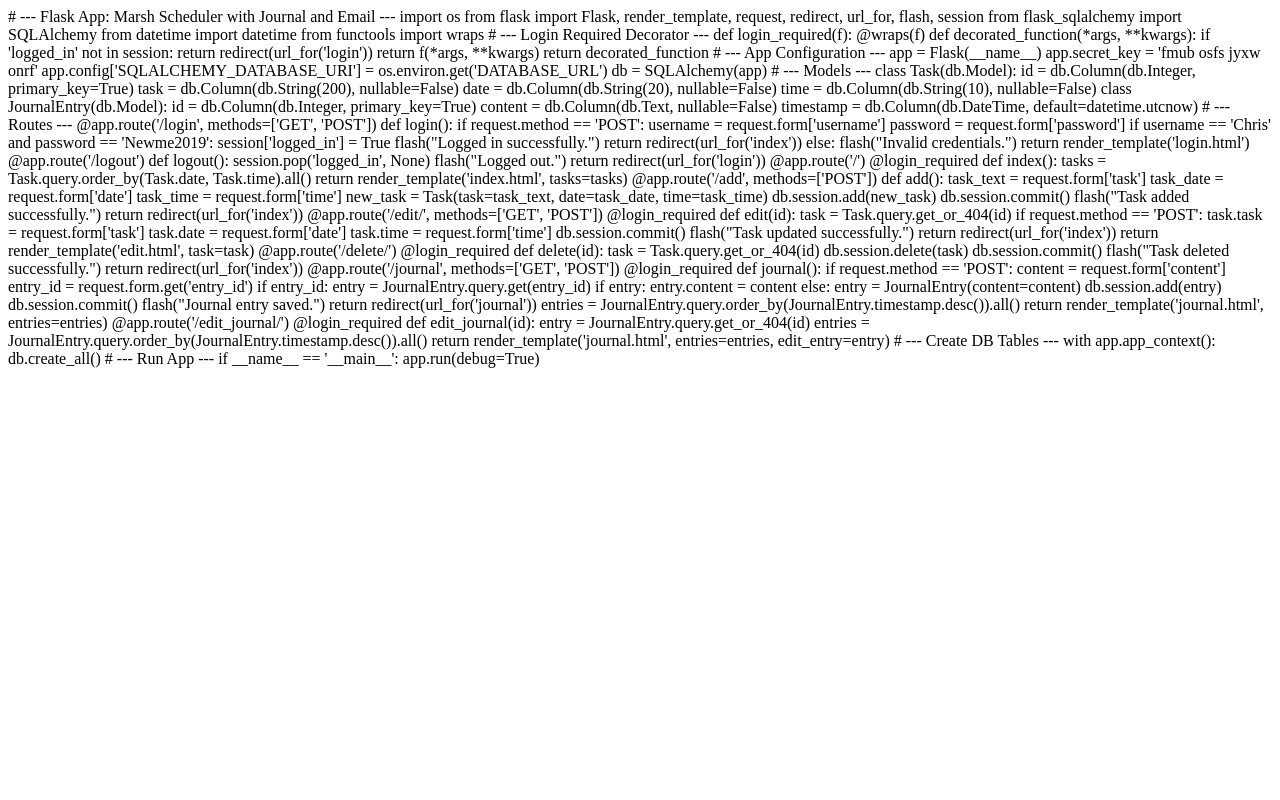
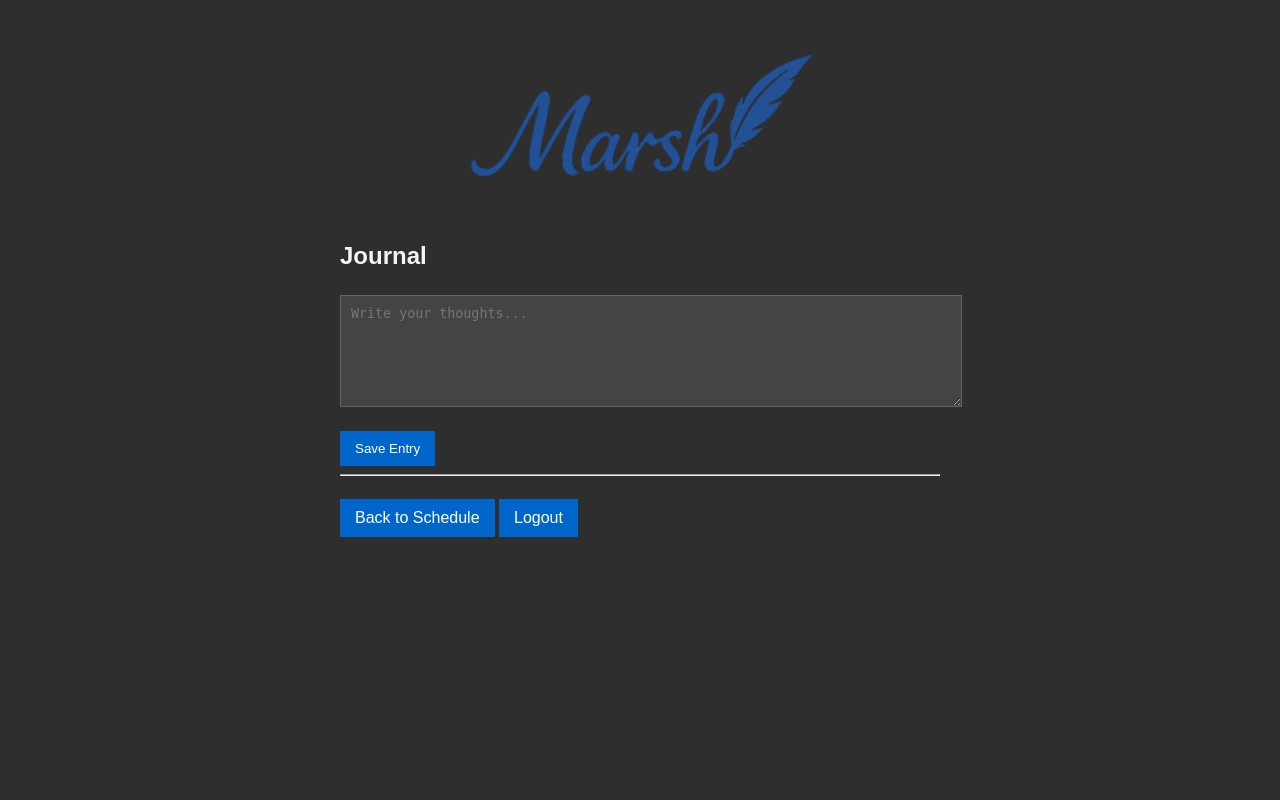
Before and after one commit to Marsh3184/Marsh-Scheduler, a Flask app: page /journal in a window 1280 px wide. Run offline with Flask 3, Linux system fonts and the light colour scheme; the visitor is signed in with stand-in values (Sample User, id 1).

Commit message:
Update journal.html

```diff
--- a/templates/journal.html
+++ b/templates/journal.html
@@ -1,127 +1,47 @@
-# --- Flask App: Marsh Scheduler with Journal and Email ---
-import os
-from flask import Flask, render_template, request, redirect, url_for, flash, session
-from flask_sqlalchemy import SQLAlchemy
-from datetime import datetime
-from functools import wraps
+<!DOCTYPE html>
+<html lang="en">
+<head>
+    <meta charset="UTF-8">
+    <meta name="viewport" content="width=device-width, initial-scale=1.0">
+    <title>Journal - Marsh Scheduler</title>
+    <link rel="stylesheet" href="{{ url_for('static', filename='style.css') }}">
+</head>
+<body>
+    <div class="container">
+        <div class="logo-container">
+            <img src="{{ url_for('static', filename='logo_marsh.png') }}" class="logo" alt="Marsh Logo">
+        </div>
 
-# --- Login Required Decorator ---
-def login_required(f):
-    @wraps(f)
-    def decorated_function(*args, **kwargs):
-        if 'logged_in' not in session:
-            return redirect(url_for('login'))
-        return f(*args, **kwargs)
-    return decorated_function
+        <h2>Journal</h2>
 
-# --- App Configuration ---
-app = Flask(__name__)
-app.secret_key = 'fmub osfs jyxw onrf'
-app.config['SQLALCHEMY_DATABASE_URI'] = os.environ.get('DATABASE_URL')
-db = SQLAlchemy(app)
+        {% with messages = get_flashed_messages() %}
+        {% if messages %}
+            {% for message in messages %}
+                <div class="flash">{{ message }}</div>
+            {% endfor %}
+        {% endif %}
+        {% endwith %}
 
-# --- Models ---
-class Task(db.Model):
-    id = db.Column(db.Integer, primary_key=True)
-    task = db.Column(db.String(200), nullable=False)
-    date = db.Column(db.String(20), nullable=False)
-    time = db.Column(db.String(10), nullable=False)
+        <form method="POST" action="{{ url_for('journal') }}">
+            <textarea name="content" placeholder="Write your thoughts..." rows="6" required>{{ edit_entry.content if edit_entry else '' }}</textarea>
+            {% if edit_entry %}
+                <input type="hidden" name="entry_id" value="{{ edit_entry.id }}">
+            {% endif %}
+            <button type="submit">{{ 'Update Entry' if edit_entry else 'Save Entry' }}</button>
+        </form>
 
-class JournalEntry(db.Model):
-    id = db.Column(db.Integer, primary_key=True)
-    content = db.Column(db.Text, nullable=False)
-    timestamp = db.Column(db.DateTime, default=datetime.utcnow)
+        <hr>
 
-# --- Routes ---
-@app.route('/login', methods=['GET', 'POST'])
-def login():
-    if request.method == 'POST':
-        username = request.form['username']
-        password = request.form['password']
-        if username == 'Chris' and password == 'Newme2019':
-            session['logged_in'] = True
-            flash("Logged in successfully.")
-            return redirect(url_for('index'))
-        else:
-            flash("Invalid credentials.")
-    return render_template('login.html')
+        {% for entry in entries %}
+            <div class="entry">
+                <p><strong>{{ entry.timestamp.strftime('%B %d, %Y %I:%M %p') }}</strong></p>
+                <p>{{ entry.content }}</p>
+                <a href="{{ url_for('edit_journal', id=entry.id) }}" class="edit-link">Edit</a>
+            </div>
+        {% endfor %}
 
-@app.route('/logout')
-def logout():
-    session.pop('logged_in', None)
-    flash("Logged out.")
-    return redirect(url_for('login'))
-
-@app.route('/')
-@login_required
-def index():
-    tasks = Task.query.order_by(Task.date, Task.time).all()
-    return render_template('index.html', tasks=tasks)
-
-@app.route('/add', methods=['POST'])
-def add():
-    task_text = request.form['task']
-    task_date = request.form['date']
-    task_time = request.form['time']
-    new_task = Task(task=task_text, date=task_date, time=task_time)
-    db.session.add(new_task)
-    db.session.commit()
-    flash("Task added successfully.")
-    return redirect(url_for('index'))
-
-@app.route('/edit/<int:id>', methods=['GET', 'POST'])
-@login_required
-def edit(id):
-    task = Task.query.get_or_404(id)
-    if request.method == 'POST':
-        task.task = request.form['task']
-        task.date = request.form['date']
-        task.time = request.form['time']
-        db.session.commit()
-        flash("Task updated successfully.")
-        return redirect(url_for('index'))
-    return render_template('edit.html', task=task)
-
-@app.route('/delete/<int:id>')
-@login_required
-def delete(id):
-    task = Task.query.get_or_404(id)
-    db.session.delete(task)
-    db.session.commit()
-    flash("Task deleted successfully.")
-    return redirect(url_for('index'))
-
-@app.route('/journal', methods=['GET', 'POST'])
-@login_required
-def journal():
-    if request.method == 'POST':
-        content = request.form['content']
-        entry_id = request.form.get('entry_id')
-        if entry_id:
-            entry = JournalEntry.query.get(entry_id)
-            if entry:
-                entry.content = content
-        else:
-            entry = JournalEntry(content=content)
-            db.session.add(entry)
-        db.session.commit()
-        flash("Journal entry saved.")
-        return redirect(url_for('journal'))
-
-    entries = JournalEntry.query.order_by(JournalEntry.timestamp.desc()).all()
-    return render_template('journal.html', entries=entries)
-
-@app.route('/edit_journal/<int:id>')
-@login_required
-def edit_journal(id):
-    entry = JournalEntry.query.get_or_404(id)
-    entries = JournalEntry.query.order_by(JournalEntry.timestamp.desc()).all()
-    return render_template('journal.html', entries=entries, edit_entry=entry)
-
-# --- Create DB Tables ---
-with app.app_context():
-    db.create_all()
-
-# --- Run App ---
-if __name__ == '__main__':
-    app.run(debug=True)
+        <a href="/" class="back-btn">Back to Schedule</a>
+        <a href="/logout" class="back-btn">Logout</a>
+    </div>
+</body>
+</html>
```
